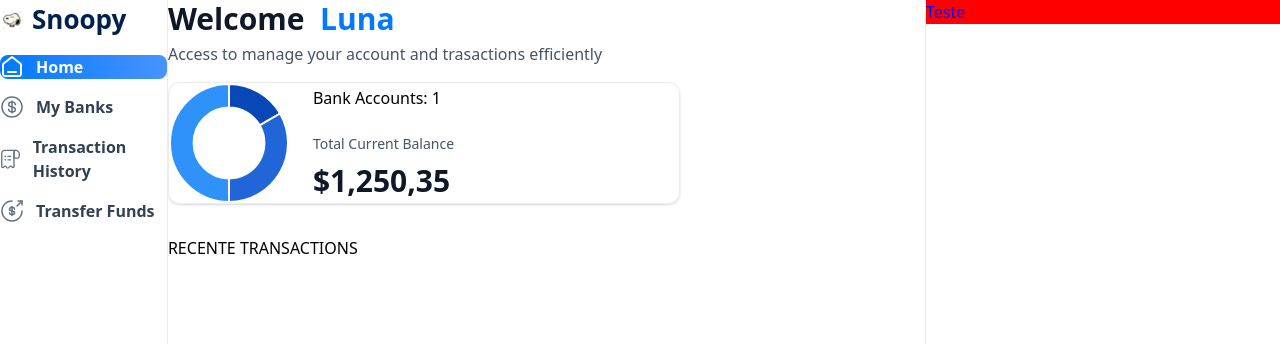
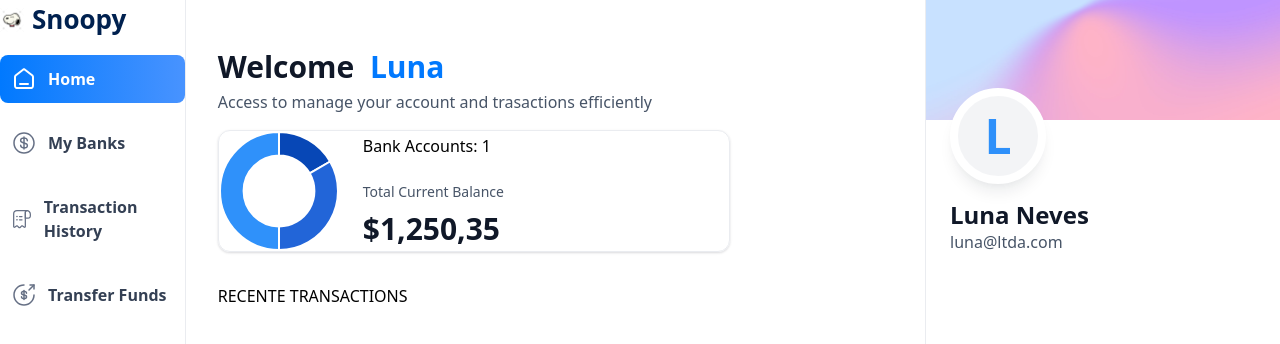
Before and after one commit to cezene/snoopy, a Next.js app: page / in a window 1280 px wide. Shown: the top 344 px of the page. Built offline with nearby package versions, Linux system fonts and the light colour scheme.

Commit message:
adds important on paddings to fix the styles

```diff
--- a/app/(root)/page.tsx
+++ b/app/(root)/page.tsx
@@ -4,7 +4,7 @@ import TotalBalanceBox from "@/components/TotalBalanceBox";
 import RightSidebar from "@/components/RightSidebar";
 
 const Home = () => {
-  const loggedIn = { firstName: "Luna" };
+  const loggedIn = { firstName: "Luna", lastName: "Neves", email: "luna@ltda.com"};
   return (
     <section className="home">
       <div className="home-content">
--- a/app/globals.css
+++ b/app/globals.css
@@ -211,7 +211,7 @@
   }
 
   .home-content {
-    @apply no-scrollbar flex w-full flex-1 flex-col gap-8 px-5 sm:px-8 py-7 lg:py-12 xl:max-h-screen xl:overflow-y-scroll;
+    @apply no-scrollbar flex w-full flex-1 flex-col gap-8 !px-8 sm:!px-8 !py-7 lg:!py-12 xl:max-h-screen xl:overflow-y-scroll;
   }
 
   .home-header {
@@ -262,24 +262,21 @@
   .profile-banner {
     @apply h-[120px] w-full bg-gradient-mesh bg-cover bg-no-repeat;
   }
-.test {
-  background-color: red;
-  color: blue;
-}
+
   .profile {
-    @apply relative flex px-6 max-xl:justify-center;
+    @apply relative flex !px-6 max-xl:justify-center;
   }
 
   .profile-img {
-    @apply flexCenter absolute -top-8 size-24 rounded-full bg-gray-100 border-8 border-white p-2 shadow-profile;
+    @apply flexCenter absolute !-top-8 size-24 rounded-full bg-gray-100 border-8 border-white p-2 shadow-profile;
   }
 
   .profile-details {
-    @apply flex flex-col pt-24;
+    @apply flex flex-col !mt-20 !top-20;
   }
 
   .profile-name {
-    @apply text24 font-semibold text-gray-900;
+    @apply text24 !top-10 font-semibold text-gray-900;
   }
 
   .profile-email {
@@ -477,7 +474,7 @@
   }
 
   .sidebar-link {
-    @apply flex gap-3 items-center py-1 md:p-3 2xl:p-4 rounded-lg justify-center xl:justify-start;
+    @apply flex gap-3 items-center !py-1 md:!p-3 2xl:!p-4 rounded-lg justify-center xl:justify-start;
   }
 
   .sidebar-label {
--- a/components/RightSidebar.tsx
+++ b/components/RightSidebar.tsx
@@ -1,11 +1,27 @@
 import React from "react";
 
 const RightSidebar = ({ user, transactions, banks }: RightSidebarProps) => {
-  return <aside className="right-sidebar">
-    <section className="">
-        <div className="test">Teste</div>
-    </section>
-  </aside>;
+  return (
+    <aside className="right-sidebar">
+      <section className="flex flex-col pb-8">
+        <div className="profile-banner" />
+        <div className="profile">
+          <div className="profile-img">
+            <span className="text-5xl font-bold text-blue-500">
+              {user.firstName[0]}
+            </span>
+          </div>
+
+          <div className="profile-details">
+            <h1 className="profile-name">
+              {user.firstName} {user.lastName}
+            </h1>
+            <p className="profile-email">{user.email}</p>
+          </div>
+        </div>
+      </section>
+    </aside>
+  );
 };
 
 export default RightSidebar;
```
